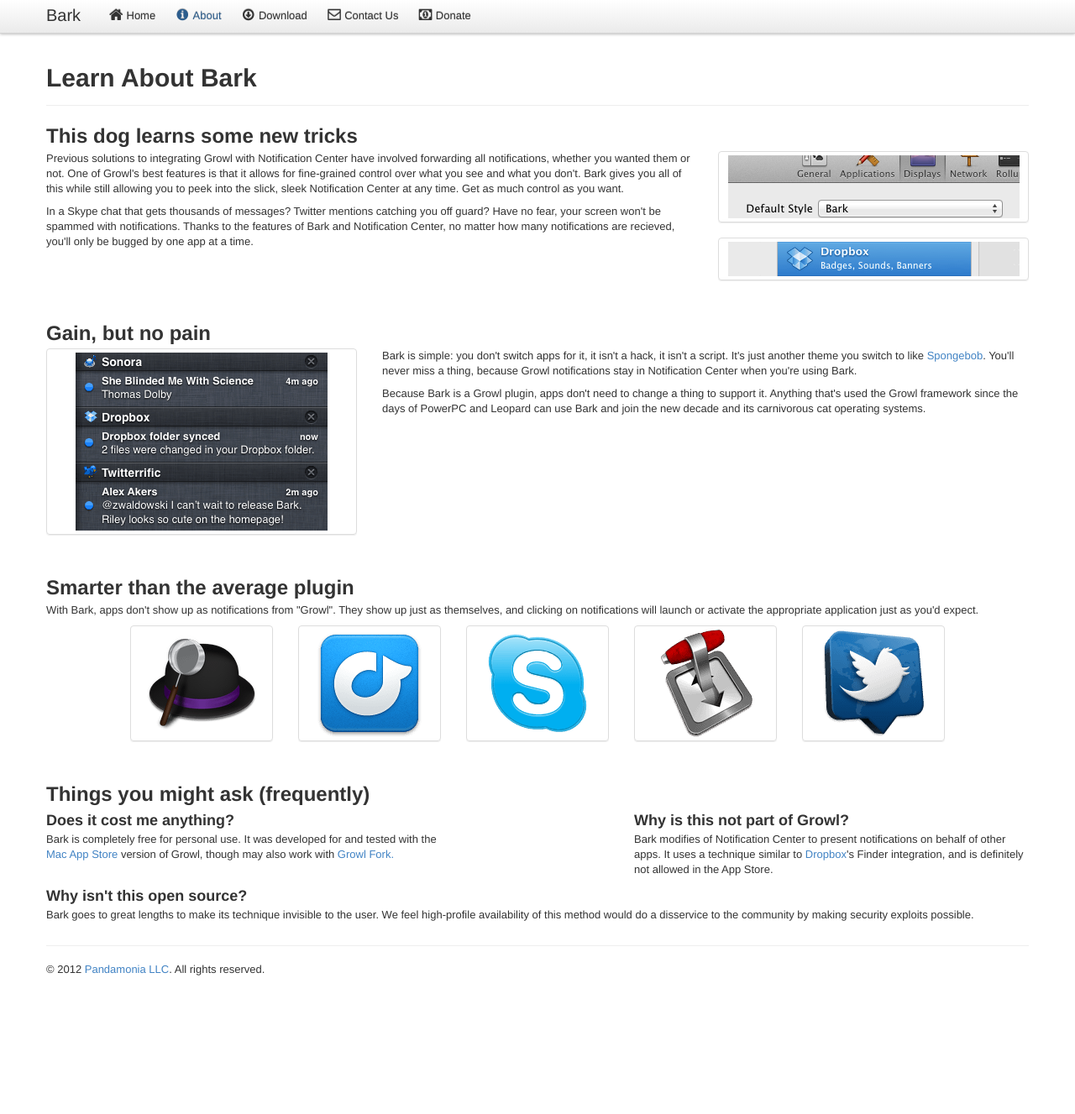
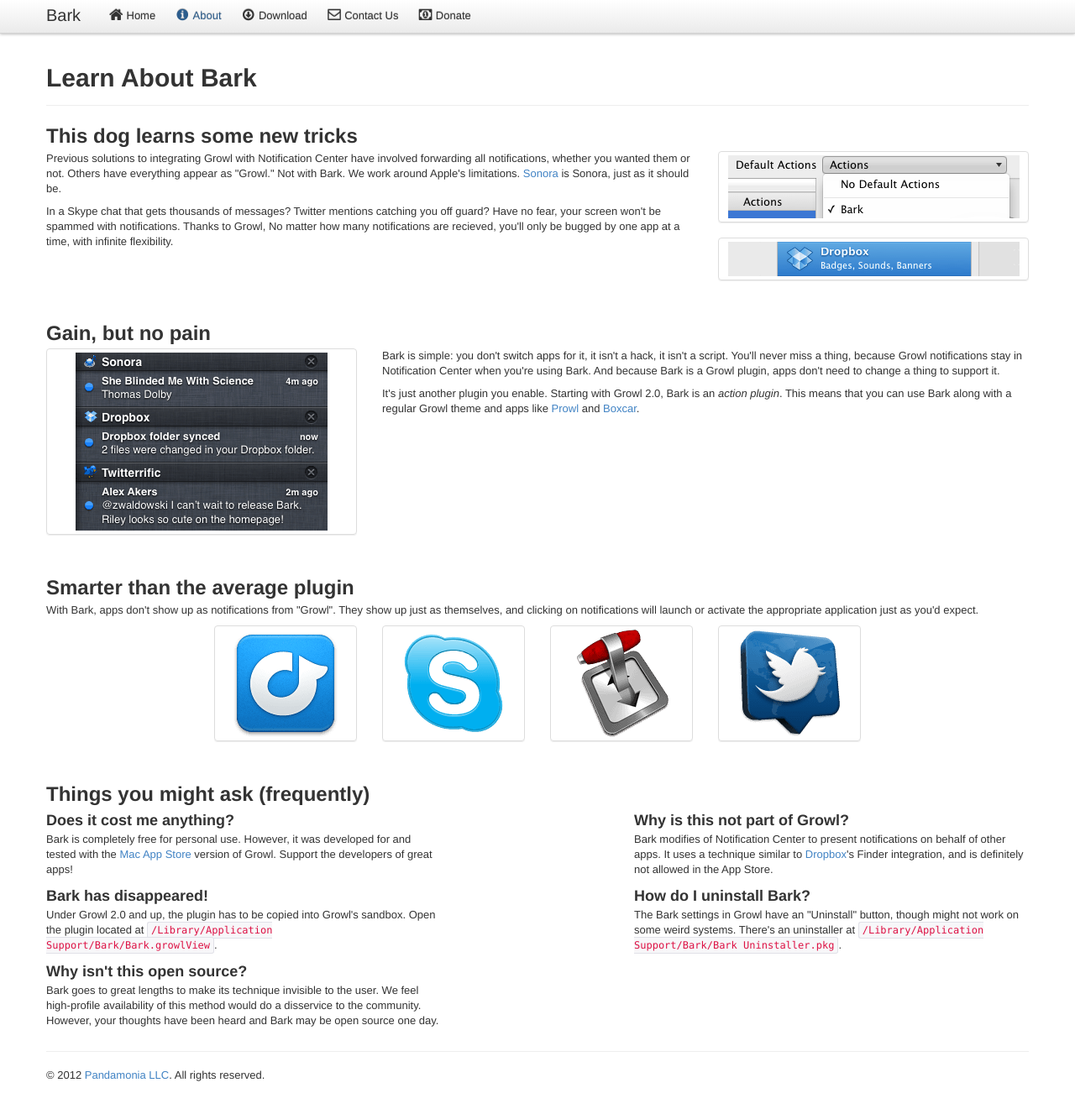
Before and after one commit to pandamonia/Bark, a Jekyll site: the page built from about.html, in a window 1280 px wide and 1339 px high. Shown: the top 1327 px of the window at 84% size. Built offline with Jekyll 4.4.1, drawn with Linux system fonts in a browser that asks for light colours; nearby versions of some CDN libraries.

Commit message:
Update the about page.

```diff
--- a/about.html
+++ b/about.html
@@ -15,8 +15,8 @@
 
 	<div class="row">
 		<div class="span8">
-			<p>Previous solutions to integrating Growl with Notification Center have involved forwarding all notifications, whether you wanted them or not. One of Growl's best features is that it allows for fine-grained control over what you see and what you don't. Bark gives you all of this while still allowing you to peek into the slick, sleek Notification Center at any time. Get as much control as you want.</p>
-			<p>In a Skype chat that gets thousands of messages? Twitter mentions catching you off guard? Have no fear, your screen won't be spammed with notifications. Thanks to the features of Bark and Notification Center, no matter how many notifications are recieved, you'll only be bugged by one app at a time.</p>
+			<p>Previous solutions to integrating Growl with Notification Center have involved forwarding all notifications, whether you wanted them or not. Others have everything appear as "Growl." Not with Bark. We work around Apple's limitations. <a href="http://getsonora.com/">Sonora</a> is Sonora, just as it should be.</p>
+			<p>In a Skype chat that gets thousands of messages? Twitter mentions catching you off guard? Have no fear, your screen won't be spammed with notifications. Thanks to Growl, No matter how many notifications are recieved, you'll only be bugged by one app at a time, with infinite flexibility.</p>
 		</div>
 		<div class="span4">
 			<ul class="thumbnails">
@@ -45,9 +45,11 @@
 			</ul>
 		</div>
 		<div class="span8">
-			<p>Bark is simple: you don't switch apps for it, it isn't a hack, it isn't a script. It's just another theme you switch to like <a href="http://growl.info/stylesarchive.php">Spongebob</a>. You'll never miss a thing, because Growl notifications stay in Notification Center when you're using Bark.</p>
+			<p>Bark is simple: you don't switch apps for it, it isn't a hack, it isn't a script. You'll never miss a thing, because Growl notifications stay in Notification Center when you're using Bark. And because Bark is a Growl plugin, apps don't need to change a thing to support it.</p>
 
-			<p>Because Bark is a Growl plugin, apps don't need to change a thing to support it. Anything that's used the Growl framework since the days of PowerPC and Leopard can use Bark and join the new decade and its carnivorous cat operating systems.</p>
+			<p>It's just another plugin you enable. Starting with Growl 2.0, Bark is an <em>action plugin</em>. This means that you can use Bark along with a regular Growl theme and apps like <a href="http://www.prowlapp.com">Prowl</a> and <a href="http://boxcar.io/">Boxcar</a>.</p>
+
+			<p>
 		</div>
 	</div>
 
@@ -58,12 +60,9 @@
 	<p>With Bark, apps don't show up as notifications from "Growl". They show up just as themselves, and clicking on notifications will launch or activate the appropriate application just as you'd expect.</p>
 
 	<div class="row">
-		<div class="span1">&nbsp;</div>
-		<div class="span10">
+		<div class="span2">&nbsp;</div>
+		<div class="span8">
 			<ul class="thumbnails">
-				<li class="span2">
-				 	<a href="http://alfredapp.com" class="thumbnail"><img src="img/app-alfred.png" alt=""></a>
-				</li>
 				<li class="span2">
 				 	<a href="http://rdio.com" class="thumbnail"><img src="img/app-rdio.png" alt=""></a>
 				</li>
@@ -78,7 +77,7 @@
 				</li>
 			</ul>
 		</div>
-		<div class="span1">&nbsp;</div>
+		<div class="span2">&nbsp;</div>
 	</div>
 
 	<br>
@@ -89,7 +88,7 @@
 
 		<div class="span5">
 			<h3>Does it cost me anything?</h3>
-			<p>Bark is completely free for personal use. It was developed for and tested with the <a href="http://growl.info">Mac App Store</a> version of Growl, though may also work with <a href="https://bitbucket.org/pmetzger/growl">Growl Fork.</a></p>
+			<p>Bark is completely free for personal use. However, it was developed for and tested with the <a href="http://growl.info">Mac App Store</a> version of Growl. Support the developers of great apps!</p>
 		</div>
 
 		<div class="span2">&nbsp;</div>
@@ -103,10 +102,27 @@
 
 	<div class="row">
 
-		<div class="span12">
-			<h3>Why isn't this open source?</h3>
-			<p>Bark goes to great lengths to make its technique invisible to the user. We feel high-profile availability of this method would do a disservice to the community by making security exploits possible.</p>
+		<div class="span5">
+			<h3>Bark has disappeared!</h3>
+			<p>Under Growl 2.0 and up, the plugin has to be copied into Growl's sandbox. Open the plugin located at <code>/Library/Application Support/Bark/Bark.growlView</code>.</p>
+		</div>
+
+		<div class="span2">&nbsp;</div>
+
+		<div class="span5">
+			<h3>How do I uninstall Bark?</h3>
+			<p>The Bark settings in Growl have an "Uninstall" button, though might not work on some weird systems. There's an uninstaller at <code>/Library/Application Support/Bark/Bark Uninstaller.pkg</code>.</p>
 		</div>
 
 	</div>
+
+	<div class="row">
+
+		<div class="span5">
+			<h3>Why isn't this open source?</h3>
+			<p>Bark goes to great lengths to make its technique invisible to the user. We feel high-profile availability of this method would do a disservice to the community. However, your thoughts have been heard and Bark may be open source one day.</p>
+		</div>
+
+		<div class="span7">&nbsp;</div>
+	</div>
 </div>
```
Also changed, not shown: img/about-growl-prefpane.png, img/about-growl-prefpane@2x.png, img/app-alfred.png (deleted), img/app-alfred@2x.png (deleted).
